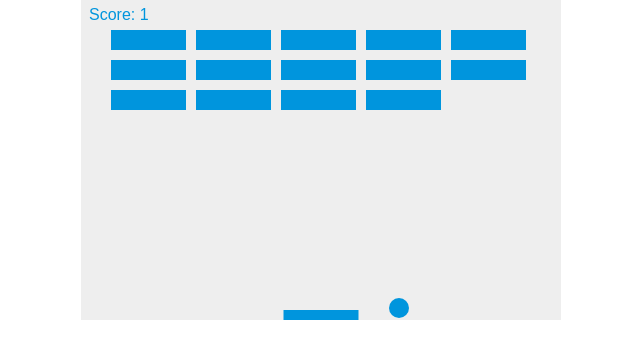
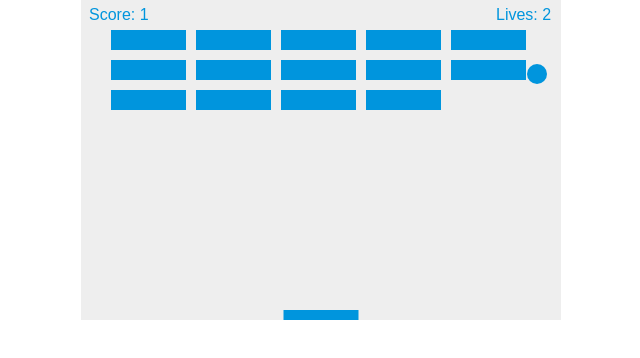
Before and after one commit to Dino-Martinez/breakout-game, a plain HTML site: page index.html in a window 1280 px wide. Shown: the whole page, without its empty margins (319-959 px from the left). Drawn offline with Linux system fonts and the light colour scheme.

Commit message:
step 10 complete

```diff
--- a/index.html
+++ b/index.html
@@ -34,6 +34,7 @@
     var brickOffsetTop = 30;
     var brickOffsetLeft = 30;
     var score = 0;
+    var lives = 3;
 
     var bricks = [];
     for(var c=0; c<brickColumnCount; c++) {
@@ -60,6 +61,7 @@
             }
         }
     }
+
     function drawBall() {
         ctx.beginPath();
         ctx.arc(x, y, ballRadius, 0, Math.PI * 2);
@@ -84,6 +86,7 @@
         drawPaddle();
         collisionDetection();
         drawScore();
+        drawLives();
         x += dx;
         y += dy;
         if(x + dx > canvas.width-ballRadius || x + dx < ballRadius) {
@@ -96,9 +99,18 @@
                 dy = -dy;
             }
             else {
-                alert("GAME OVER");
-                document.location.reload();
-                clearInterval(interval);
+                lives--;
+                if(!lives) {
+                    alert("GAME OVER");
+                    document.location.reload();
+                }
+                else {
+                    x = canvas.width/2;
+                    y = canvas.height-30;
+                    dx = 2;
+                    dy = -2;
+                    paddleX = (canvas.width-paddleWidth)/2;
+                }
             }
         }
         if(rightPressed) {
@@ -113,6 +125,7 @@
                 paddleX = 0;
             }
         }
+        requestAnimationFrame(draw);
     }
 
     document.addEventListener("keydown", keyDownHandler, false);
@@ -156,7 +169,6 @@
                         if(score == brickRowCount*brickColumnCount) {
                             alert("YOU WIN, CONGRATULATIONS!");
                             document.location.reload();
-                            clearInterval(interval); // Needed for Chrome to end game
                         }
                     }
                 }
@@ -170,7 +182,13 @@
         ctx.fillText("Score: " + score, 8, 20);
     }
 
-    var interval = setInterval(draw, 10);
+    function drawLives() {
+        ctx.font = "16px Arial";
+        ctx.fillStyle = "#0095DD";
+        ctx.fillText("Lives: "+lives, canvas.width-65, 20);
+    }
+
+    draw();
 </script>
 
 </body>
```
